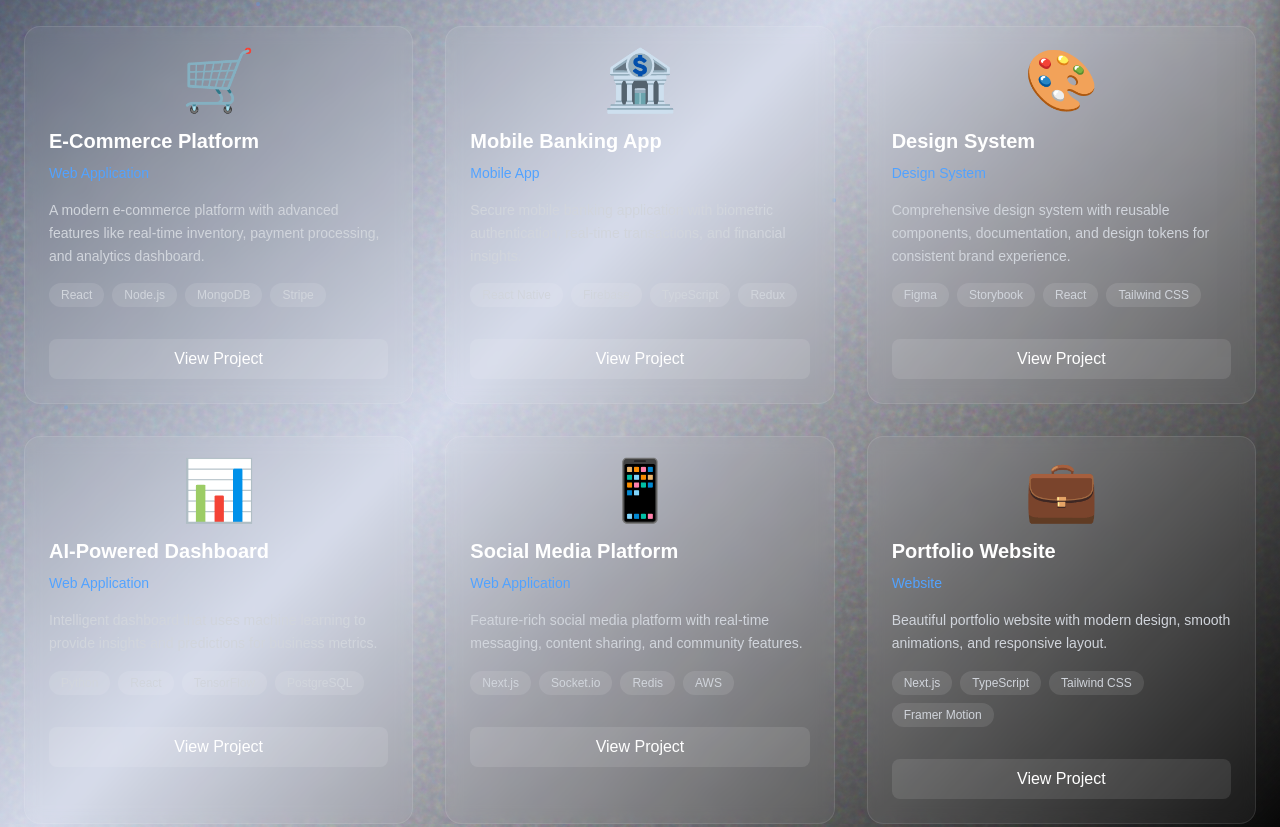
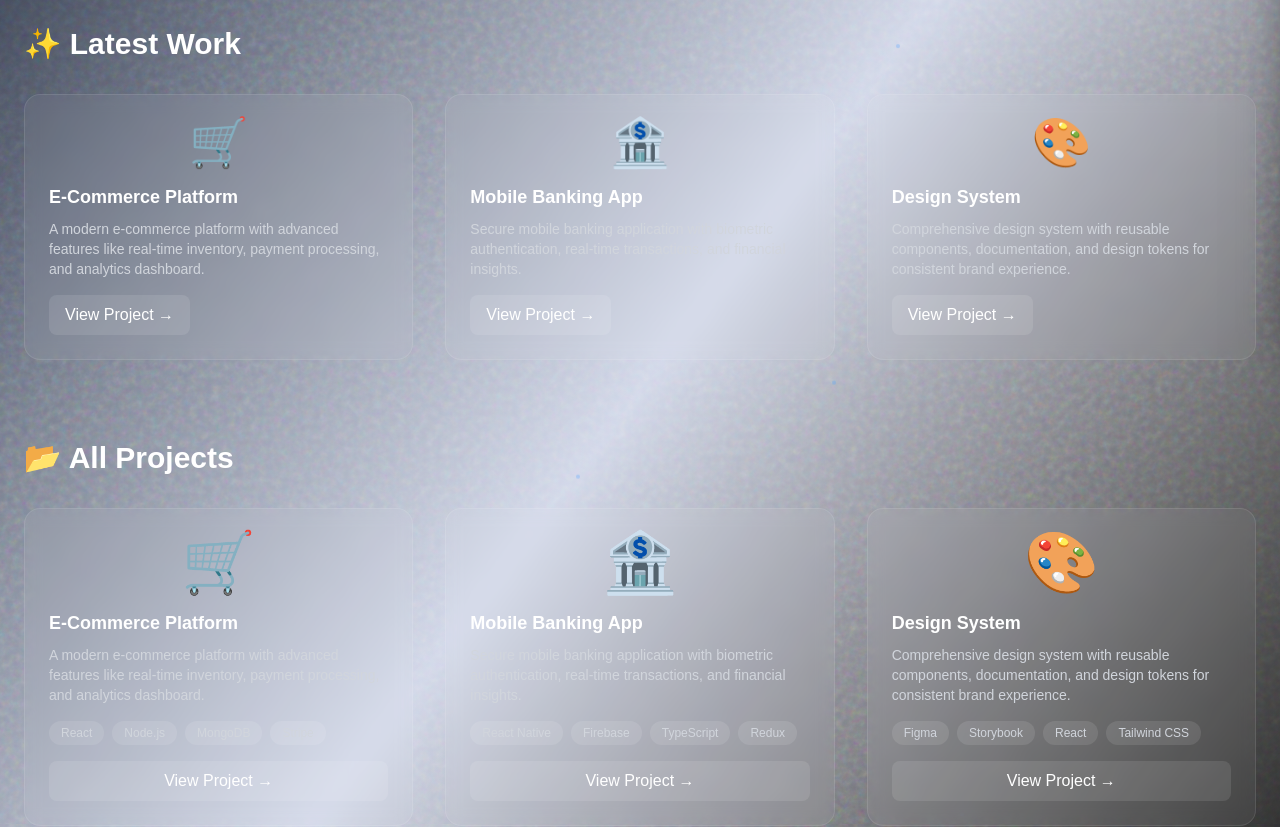
Before and after one commit to abuhurairah-dev/portfolio, a Next.js app: page /work in a window 1280 px wide. Shown: the part 456-1283 px from the top of the page. Built offline with nearby package versions, Linux system fonts and the light colour scheme.

Commit message:
feat(work): add latest work section

```diff
--- a/app/work/page.tsx
+++ b/app/work/page.tsx
@@ -19,62 +19,68 @@ const projects: Project[] = [
   {
     id: 1,
     title: "E-Commerce Platform",
-    description: "A modern e-commerce platform with advanced features like real-time inventory, payment processing, and analytics dashboard.",
+    description:
+      "A modern e-commerce platform with advanced features like real-time inventory, payment processing, and analytics dashboard.",
     category: "Web Application",
     image: "🛒",
     technologies: ["React", "Node.js", "MongoDB", "Stripe"],
-    link: "#"
+    link: "#",
   },
   {
     id: 2,
     title: "Mobile Banking App",
-    description: "Secure mobile banking application with biometric authentication, real-time transactions, and financial insights.",
+    description:
+      "Secure mobile banking application with biometric authentication, real-time transactions, and financial insights.",
     category: "Mobile App",
     image: "🏦",
     technologies: ["React Native", "Firebase", "TypeScript", "Redux"],
-    link: "#"
+    link: "#",
   },
   {
     id: 3,
     title: "Design System",
-    description: "Comprehensive design system with reusable components, documentation, and design tokens for consistent brand experience.",
+    description:
+      "Comprehensive design system with reusable components, documentation, and design tokens for consistent brand experience.",
     category: "Design System",
     image: "🎨",
     technologies: ["Figma", "Storybook", "React", "Tailwind CSS"],
-    link: "#"
+    link: "#",
   },
   {
     id: 4,
     title: "AI-Powered Dashboard",
-    description: "Intelligent dashboard that uses machine learning to provide insights and predictions for business metrics.",
+    description:
+      "Intelligent dashboard that uses machine learning to provide insights and predictions for business metrics.",
     category: "Web Application",
     image: "📊",
     technologies: ["Python", "React", "TensorFlow", "PostgreSQL"],
-    link: "#"
+    link: "#",
   },
   {
     id: 5,
     title: "Social Media Platform",
-    description: "Feature-rich social media platform with real-time messaging, content sharing, and community features.",
+    description:
+      "Feature-rich social media platform with real-time messaging, content sharing, and community features.",
     category: "Web Application",
     image: "📱",
     technologies: ["Next.js", "Socket.io", "Redis", "AWS"],
-    link: "#"
+    link: "#",
   },
   {
     id: 6,
     title: "Portfolio Website",
-    description: "Beautiful portfolio website with modern design, smooth animations, and responsive layout.",
+    description:
+      "Beautiful portfolio website with modern design, smooth animations, and responsive layout.",
     category: "Website",
     image: "💼",
     technologies: ["Next.js", "TypeScript", "Tailwind CSS", "Framer Motion"],
-    link: "#"
-  }
+    link: "#",
+  },
 ];
 
 export default function Work() {
-  const { isDarkMode, toggleTheme, isLoaded } = useTheme(); // ✅ use shared hook
-  const [selectedCategory, setSelectedCategory] = useState('All');
+  const { isDarkMode, toggleTheme, isLoaded } = useTheme();
+  const [selectedCategory, setSelectedCategory] = useState("All");
 
   useEffect(() => {
     const handleMouseMove = (e: MouseEvent) => {
@@ -82,18 +88,19 @@ export default function Work() {
       const x = (clientX / window.innerWidth) * 100;
       const y = (clientY / window.innerHeight) * 100;
 
-      document.documentElement.style.setProperty('--mouse-x', `${x}%`);
-      document.documentElement.style.setProperty('--mouse-y', `${y}%`);
+      document.documentElement.style.setProperty("--mouse-x", `${x}%`);
+      document.documentElement.style.setProperty("--mouse-y", `${y}%`);
     };
 
-    window.addEventListener('mousemove', handleMouseMove);
-    return () => window.removeEventListener('mousemove', handleMouseMove);
+    window.addEventListener("mousemove", handleMouseMove);
+    return () => window.removeEventListener("mousemove", handleMouseMove);
   }, []);
 
-  const categories = ['All', 'Web Application', 'Mobile App', 'Design System', 'Website'];
-  const filteredProjects = selectedCategory === 'All'
+  const categories = ["All", "Web Application", "Mobile App", "Design System", "Website"];
+  const filteredProjects =
+    selectedCategory === "All"
       ? projects
-    : projects.filter(project => project.category === selectedCategory);
+      : projects.filter((project) => project.category === selectedCategory);
 
   if (!isLoaded) {
     return (
@@ -104,49 +111,63 @@ export default function Work() {
   }
 
   return (
-    <div className={`min-h-screen relative overflow-hidden transition-all duration-1000 ${
+    <div
+      className={`min-h-screen relative overflow-hidden transition-colors duration-1000 ${
         isDarkMode
-        ? 'bg-gradient-to-br from-gray-900 via-blue-900/20 to-black'
-        : 'bg-gradient-to-br from-blue-50 via-white to-blue-100'
-    }`}>
+          ? "bg-gradient-to-br from-gray-900 via-blue-900/20 to-black"
+          : "bg-gradient-to-br from-blue-50 via-white to-blue-100"
+      }`}
+    >
+      {/* Navbar */}
       <NavBar isDarkMode={isDarkMode} onToggleTheme={toggleTheme} />
 
-      <div className={`absolute inset-0 transition-all duration-1000 ${
+      {/* Background Effects */}
+      <div
+        className={`absolute inset-0 transition-all duration-1000 ${
           isDarkMode
-          ? 'bg-gradient-radial from-blue-500/10 via-transparent to-transparent'
-          : 'bg-gradient-radial from-blue-400/20 via-transparent to-transparent'
+            ? "bg-gradient-radial from-blue-500/10 via-transparent to-transparent"
+            : "bg-gradient-radial from-blue-400/20 via-transparent to-transparent"
         }`}
         style={{
-        backgroundPosition: 'var(--mouse-x, 50%) var(--mouse-y, 50%)',
-        backgroundSize: '800px 800px'
-      }} />
-
+          backgroundPosition: "var(--mouse-x, 50%) var(--mouse-y, 50%)",
+          backgroundSize: "800px 800px",
+        }}
+      />
       <NoiseOverlay />
       <FloatingParticles isDarkMode={isDarkMode} />
 
+      {/* Content */}
       <div className="relative z-10 min-h-screen flex flex-col pt-16">
         <main className="flex-1 px-6 py-12">
           <div className="max-w-7xl mx-auto">
-            {/* Title + subtitle */}
+            {/* Title */}
             <div className="text-center mb-16">
-              <h1 className={`text-5xl md:text-7xl font-bold mb-6 leading-tight transition-all duration-500 ${
-                isDarkMode ? 'text-white' : 'text-gray-900'
-              }`}>
+              <h1
+                className={`text-5xl md:text-7xl font-bold mb-6 leading-tight ${
+                  isDarkMode ? "text-white" : "text-gray-900"
+                }`}
+              >
                 My Work
               </h1>
-              <p className={`text-xl md:text-2xl max-w-2xl mx-auto leading-relaxed transition-colors duration-500 ${
-                isDarkMode ? 'text-gray-300' : 'text-gray-600'
-              }`}>
-                A collection of projects that showcase my skills and passion for creating exceptional digital experiences
+              <p
+                className={`text-xl md:text-2xl max-w-2xl mx-auto leading-relaxed ${
+                  isDarkMode ? "text-gray-300" : "text-gray-600"
+                }`}
+              >
+                A collection of projects that showcase my skills and passion for
+                creating exceptional digital experiences.
               </p>
             </div>
 
+            {/* Categories */}
             <div className="flex justify-center mb-12">
-              <div className={`flex flex-wrap gap-2 p-2 rounded-2xl ${
+              <div
+                className={`flex flex-wrap gap-2 p-2 rounded-2xl ${
                   isDarkMode
-                  ? 'bg-white/5 backdrop-blur-sm border border-white/10'
-                  : 'bg-white/50 backdrop-blur-sm border border-gray-200'
-              }`}>
+                    ? "bg-white/5 backdrop-blur-sm border border-white/10"
+                    : "bg-white/50 backdrop-blur-sm border border-gray-200"
+                }`}
+              >
                 {categories.map((category) => (
                   <button
                     key={category}
@@ -154,11 +175,11 @@ export default function Work() {
                     className={`px-6 py-3 rounded-xl font-medium transition-all duration-300 ${
                       selectedCategory === category
                         ? isDarkMode
-                          ? 'bg-white text-black'
-                          : 'bg-gray-900 text-white'
+                          ? "bg-white text-black"
+                          : "bg-gray-900 text-white"
                         : isDarkMode
-                          ? 'text-gray-300 hover:text-white hover:bg-white/10'
-                          : 'text-gray-600 hover:text-gray-900 hover:bg-gray-900/10'
+                        ? "text-gray-300 hover:text-white hover:bg-white/10"
+                        : "text-gray-600 hover:text-gray-900 hover:bg-gray-900/10"
                     }`}
                   >
                     {category}
@@ -167,65 +188,117 @@ export default function Work() {
               </div>
             </div>
 
-            {/* Projects grid */}
+            {/* Latest Work Section */}
+            <section className="mb-20">
+              <h2
+                className={`text-3xl font-bold mb-8 ${
+                  isDarkMode ? "text-white" : "text-gray-900"
+                }`}
+              >
+                ✨ Latest Work
+              </h2>
+              <div className="grid md:grid-cols-2 lg:grid-cols-3 gap-8">
+                {projects.slice(0, 3).map((project) => (
+                  <div
+                    key={project.id}
+                    className={`group p-6 rounded-2xl transition-all duration-500 hover:scale-[1.03] hover:shadow-xl ${
+                      isDarkMode
+                        ? "bg-white/5 backdrop-blur-sm border border-white/10 hover:bg-white/10"
+                        : "bg-white shadow-sm border border-gray-200 hover:shadow-md"
+                    }`}
+                  >
+                    <div className="text-5xl mb-4 text-center">{project.image}</div>
+                    <h3
+                      className={`text-lg font-semibold mb-2 ${
+                        isDarkMode ? "text-white" : "text-gray-900"
+                      }`}
+                    >
+                      {project.title}
+                    </h3>
+                    <p
+                      className={`text-sm mb-4 ${
+                        isDarkMode ? "text-gray-300" : "text-gray-600"
+                      }`}
+                    >
+                      {project.description}
+                    </p>
+                    <a
+                      href={project.link}
+                      className={`inline-block px-4 py-2 rounded-lg font-medium transition-all duration-300 ${
+                        isDarkMode
+                          ? "bg-white/10 text-white hover:bg-white/20"
+                          : "bg-gray-900/10 text-gray-900 hover:bg-gray-900/20"
+                      }`}
+                    >
+                      View Project →
+                    </a>
+                  </div>
+                ))}
+              </div>
+            </section>
+
+            {/* All Projects */}
+            <section>
+              <h2
+                className={`text-3xl font-bold mb-8 ${
+                  isDarkMode ? "text-white" : "text-gray-900"
+                }`}
+              >
+                📂 All Projects
+              </h2>
               <div className="grid md:grid-cols-2 lg:grid-cols-3 gap-8">
                 {filteredProjects.map((project) => (
                   <div
                     key={project.id}
-                  className={`group p-6 rounded-2xl transition-all duration-500 transform hover:scale-105 ${
+                    className={`group p-6 rounded-2xl transition-all duration-500 hover:scale-[1.03] hover:shadow-xl ${
                       isDarkMode
-                      ? 'bg-white/5 backdrop-blur-sm border border-white/10 hover:bg-white/10'
-                      : 'bg-white/50 backdrop-blur-sm border border-gray-200 hover:bg-white/70'
+                        ? "bg-white/5 backdrop-blur-sm border border-white/10 hover:bg-white/10"
+                        : "bg-white shadow-sm border border-gray-200 hover:shadow-md"
                     }`}
                   >
                     <div className="text-6xl mb-4 text-center">{project.image}</div>
-
-                  <div className="space-y-4">
-                    <div>
-                      <h3 className={`text-xl font-bold mb-2 ${
-                        isDarkMode ? 'text-white' : 'text-gray-900'
-                      }`}>
+                    <h3
+                      className={`text-lg font-semibold mb-2 ${
+                        isDarkMode ? "text-white" : "text-gray-900"
+                      }`}
+                    >
                       {project.title}
                     </h3>
-                      <p className={`text-sm font-medium ${
-                        isDarkMode ? 'text-blue-400' : 'text-blue-600'
-                      }`}>
-                        {project.category}
-                      </p>
-                    </div>
-
-                    <p className={`text-sm leading-relaxed ${
-                      isDarkMode ? 'text-gray-300' : 'text-gray-600'
-                    }`}>
+                    <p
+                      className={`text-sm mb-4 ${
+                        isDarkMode ? "text-gray-300" : "text-gray-600"
+                      }`}
+                    >
                       {project.description}
                     </p>
-
-                    <div className="flex flex-wrap gap-2">
+                    <div className="flex flex-wrap gap-2 mb-4">
                       {project.technologies.map((tech) => (
                         <span
                           key={tech}
                           className={`px-3 py-1 rounded-full text-xs font-medium ${
                             isDarkMode
-                              ? 'bg-white/10 text-gray-300'
-                              : 'bg-gray-900/10 text-gray-600'
+                              ? "bg-white/10 text-gray-300"
+                              : "bg-gray-900/10 text-gray-600"
                           }`}
                         >
                           {tech}
                         </span>
                       ))}
                     </div>
-
-                    <button className={`w-full mt-4 py-2 rounded-lg font-medium transition-all duration-300 ${
+                    <a
+                      href={project.link}
+                      className={`inline-block w-full text-center py-2 rounded-lg font-medium transition-all duration-300 ${
                         isDarkMode
-                        ? 'bg-white/10 text-white hover:bg-white/20'
-                        : 'bg-gray-900/10 text-gray-900 hover:bg-gray-900/20'
-                    }`}>
-                      View Project
-                    </button>
-                  </div>
+                          ? "bg-white/10 text-white hover:bg-white/20"
+                          : "bg-gray-900/10 text-gray-900 hover:bg-gray-900/20"
+                      }`}
+                    >
+                      View Project →
+                    </a>
                   </div>
                 ))}
               </div>
+            </section>
           </div>
         </main>
       </div>
```
Lines whose indentation alone changed are shown as unchanged.
